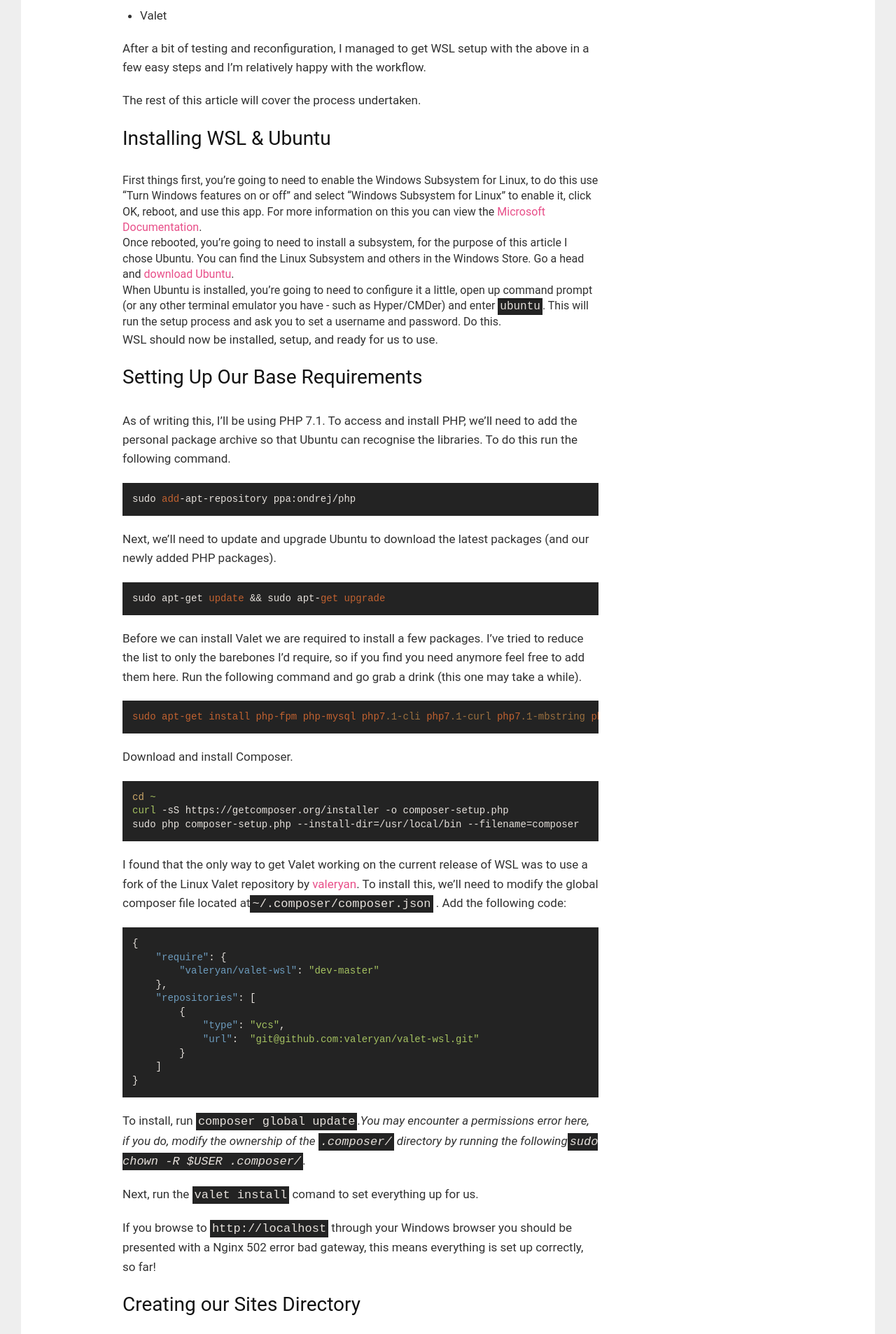
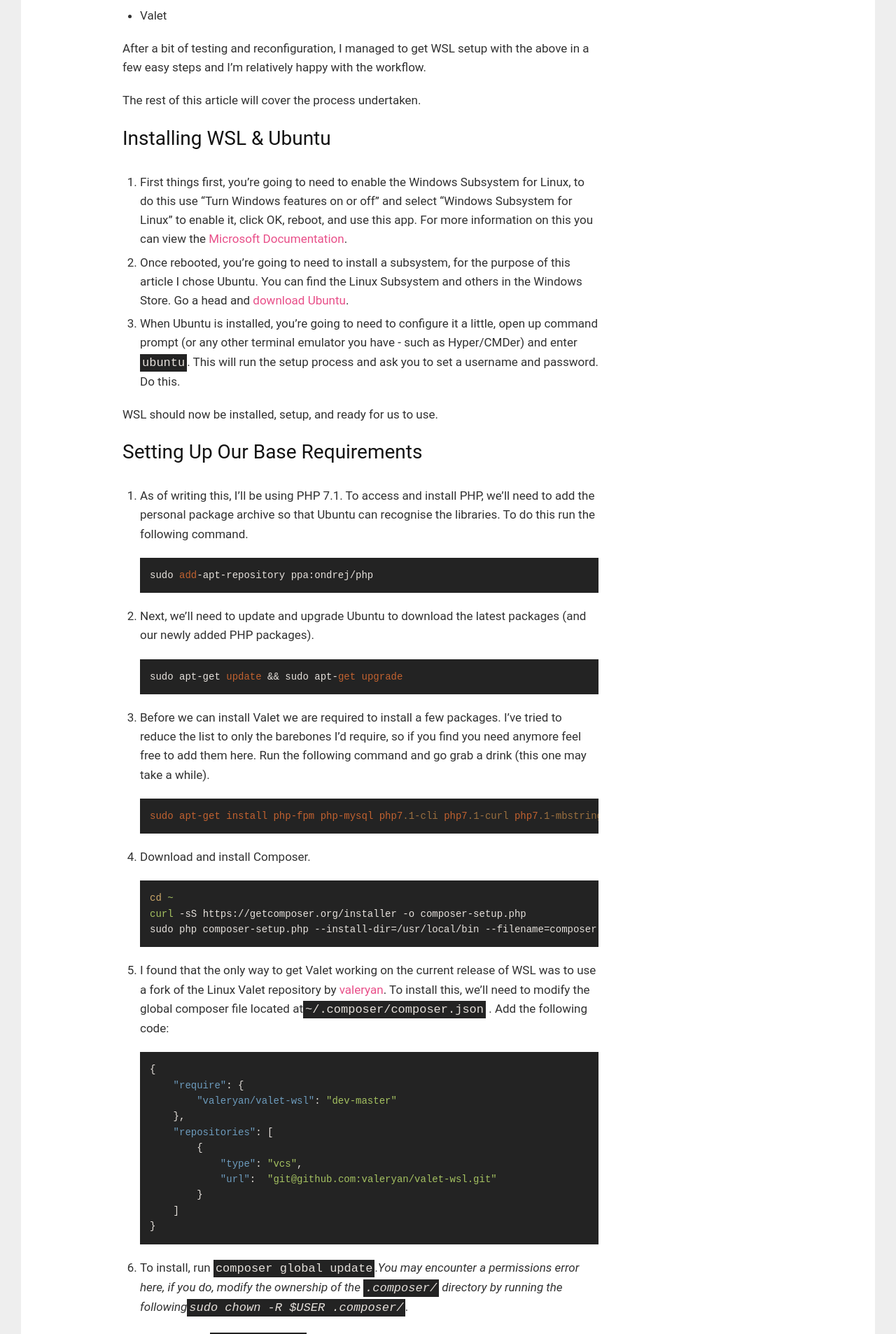
Before and after one commit to jackabox/old.jackwhiting.co.uk, a Jekyll site: the page built from _posts/2018-01-12-setting-up-wsl-with-a-php-laravel-stack.md, in a window 1280 px wide. Shown: the part 687-2593 px from the top of the page at 70% size. Built offline with Jekyll 4.4.1, drawn with Linux system fonts in a browser that asks for light colours.

Commit message:
ol typography

```diff
--- a/_sass/layout/_typography.scss
+++ b/_sass/layout/_typography.scss
@@ -50,7 +50,8 @@
 }
 
 p,
-ul {
+ul,
+ol {
 	font-size: 1.7rem;
 	line-height: 1.6;
 	margin: 0 0 20px;
@@ -61,6 +62,12 @@
 	padding-left: 25px;
 }
 
+ol {
+	list-style: decimal;
+	padding-left: 25px;
+}
+
+ol li,
 ul li {
 	margin-bottom: 6px;
 }
```
